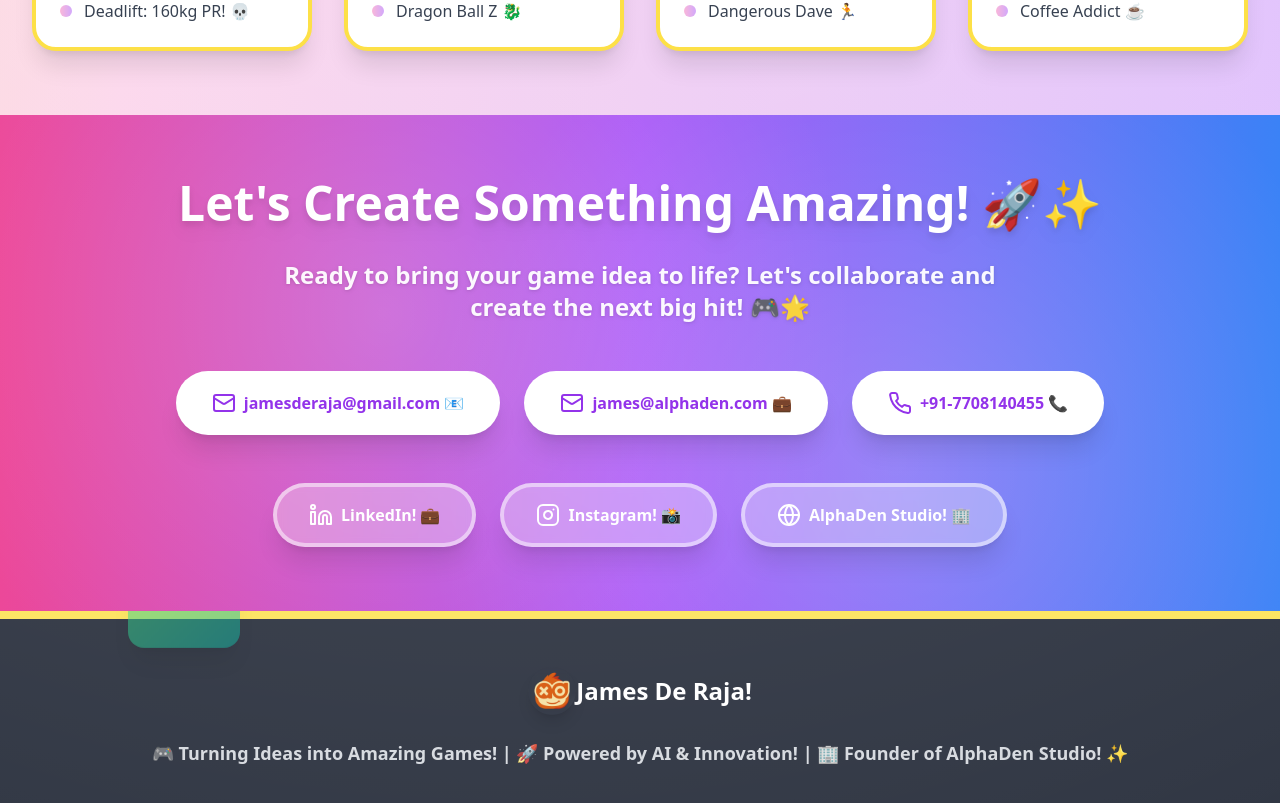
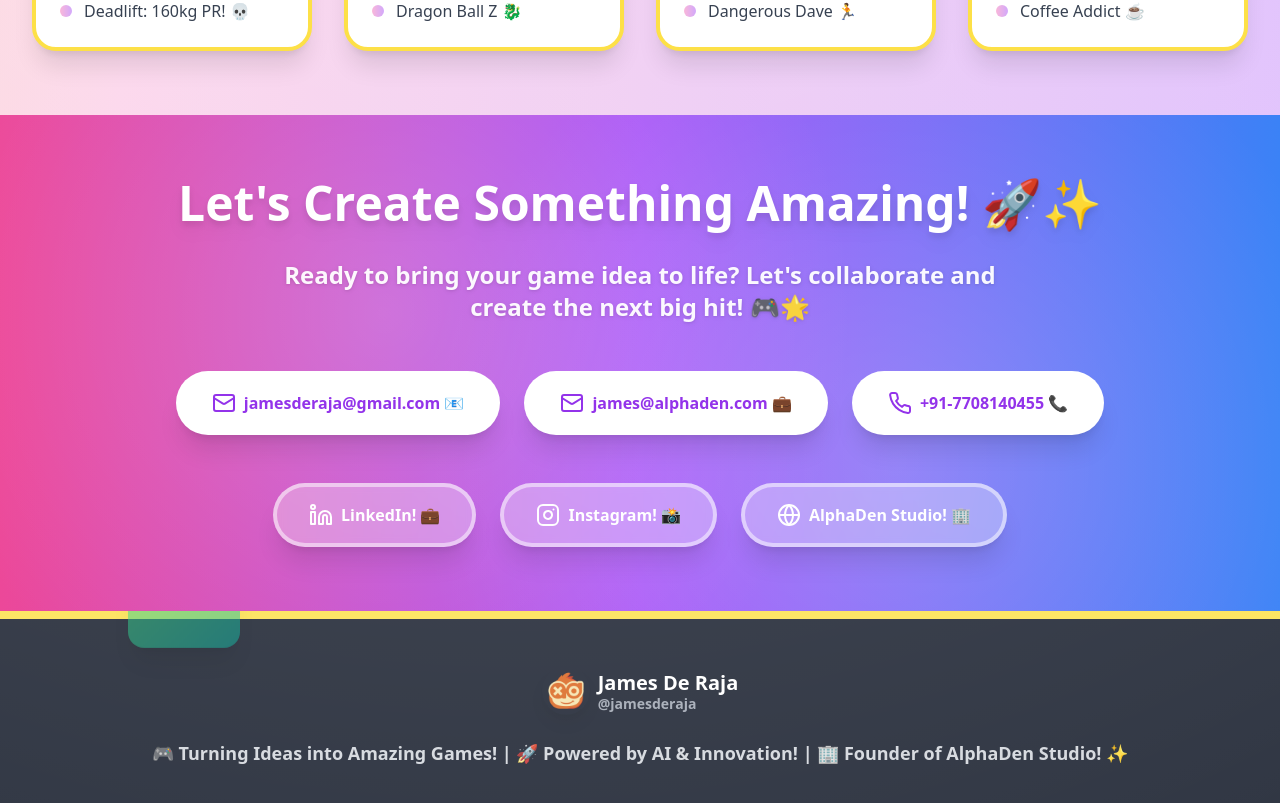
Before and after one commit to JamesDeRaja/portfolio, a React (Vite) app: page / in a window 1280 px wide. Shown: the part 6837-7640 px from the top of the page. Built offline with nearby package versions, Linux system fonts and the light colour scheme.

Commit message:
Update App.tsx

```diff
--- a/src/App.tsx
+++ b/src/App.tsx
@@ -542,7 +542,7 @@ function App() {
             Featured Games! 🎮✨
           </h2>
           <div className="grid md:grid-cols-2 lg:grid-cols-2 gap-8">
-            <a href="https://play.google.com/store/apps/details?id=com.AlphaDen.BoltPop3D" target="_blank" rel="noopener noreferrer" className="bg-gradient-to-br from-amber-200 via-orange-200 to-yellow-300 p-8 rounded-2xl shadow-lg hover:shadow-xl transition-all duration-300 hover:scale-105 border border-white/50 relative overflow-hidden block cursor-pointer">
+            <a href="https://boltpop3d.netlify.app/" target="_blank" rel="noopener noreferrer" className="bg-gradient-to-br from-amber-200 via-orange-200 to-yellow-300 p-8 rounded-2xl shadow-lg hover:shadow-xl transition-all duration-300 hover:scale-105 border border-white/50 relative overflow-hidden block cursor-pointer">
               {/* Lightning pattern background */}
               <div className="absolute inset-0 opacity-10">
                 <div className="absolute top-4 left-4 text-yellow-600">
@@ -579,7 +579,7 @@ function App() {
               </div>
             </a>
 
-            <a href="https://play.google.com/store/apps/details?id=com.AlphaDen.AuqaSpin" target="_blank" rel="noopener noreferrer" className="bg-gradient-to-br from-cyan-200 via-blue-200 to-indigo-300 p-8 rounded-2xl shadow-lg hover:shadow-xl transition-all duration-300 hover:scale-105 border border-white/50 relative overflow-hidden block cursor-pointer">
+            <a href="https://aquaspin.netlify.app/" target="_blank" rel="noopener noreferrer" className="bg-gradient-to-br from-cyan-200 via-blue-200 to-indigo-300 p-8 rounded-2xl shadow-lg hover:shadow-xl transition-all duration-300 hover:scale-105 border border-white/50 relative overflow-hidden block cursor-pointer">
               {/* Water droplet pattern background */}
               <div className="absolute inset-0 opacity-15">
                 <div className="absolute top-6 right-6 text-blue-500">
@@ -616,7 +616,7 @@ function App() {
               </div>
             </a>
 
-            <a href="https://play.google.com/store/apps/details?id=com.AlphaDen.CollectFlowers" target="_blank" rel="noopener noreferrer" className="bg-gradient-to-br from-pink-200 via-rose-200 to-green-200 p-8 rounded-2xl shadow-lg hover:shadow-xl transition-all duration-300 hover:scale-105 border border-white/50 relative overflow-hidden block cursor-pointer">
+            <a href="https://collectflowers.netlify.app/" target="_blank" rel="noopener noreferrer" className="bg-gradient-to-br from-pink-200 via-rose-200 to-green-200 p-8 rounded-2xl shadow-lg hover:shadow-xl transition-all duration-300 hover:scale-105 border border-white/50 relative overflow-hidden block cursor-pointer">
               {/* Flower pattern background */}
               <div className="absolute inset-0 opacity-12">
                 <div className="absolute top-4 right-4 text-pink-500">
@@ -653,7 +653,7 @@ function App() {
               </div>
             </a>
 
-            <a href="https://play.google.com/store/apps/details?id=com.AlphaDen.NewspaperMaker" target="_blank" rel="noopener noreferrer" className="bg-gradient-to-br from-slate-200 via-gray-200 to-blue-200 p-8 rounded-2xl shadow-lg hover:shadow-xl transition-all duration-300 hover:scale-105 border border-white/50 relative overflow-hidden block cursor-pointer">
+            <a href="https://newspapermaker.netlify.app/" target="_blank" rel="noopener noreferrer" className="bg-gradient-to-br from-slate-200 via-gray-200 to-blue-200 p-8 rounded-2xl shadow-lg hover:shadow-xl transition-all duration-300 hover:scale-105 border border-white/50 relative overflow-hidden block cursor-pointer">
               {/* Newspaper/document pattern background */}
               <div className="absolute inset-0 opacity-10">
                 <div className="absolute top-6 left-6 text-slate-600">
@@ -706,7 +706,7 @@ function App() {
               development process.
             </p>
             <a
-              href="https://alphaden.club"
+              href="mailto:james@alphaden.com"
               target="_blank"
               rel="noopener noreferrer"
               className="inline-flex items-center gap-3 bg-gradient-to-r from-purple-600 to-blue-600 hover:from-purple-700 hover:to-blue-700 text-white font-semibold px-8 py-4 rounded-full transition-all duration-300 transform hover:scale-105 shadow-lg hover:shadow-xl"
@@ -986,14 +986,22 @@ function App() {
       <footer className="bg-gray-900 text-white py-12 border-t-8 border-yellow-300">
         <div className="max-w-7xl mx-auto px-4 sm:px-6 lg:px-8 text-center">
           <div className="flex items-center justify-center mb-6">
-            <div className="w-12 h-12 bg-white/0 rounded-full shadow-lg backdrop-blur-sm overflow-hidden">
-              <img
-                src="/images/DP.png"
-                alt="Profile Picture"
-                className="w-12 h-12 rounded-full object-cover"
-              />
-            </div>
-            <span className="text-2xl font-black">James De Raja! </span>
+            <div className="flex items-center">
+  {/* Icon */}
+  <div className="w-12 h-12 rounded-full overflow-hidden shadow-lg mr-2">
+    <img
+      src="/images/DP.png"
+      alt="Profile Picture"
+      className="w-full h-full object-cover"
+    />
+  </div>
+
+  {/* Text block — left-aligned and vertically centered */}
+  <div className="flex flex-col justify-center text-left">
+    <span className="text-xl font-black leading-tight text-white">James De Raja</span>
+    <span className="text-sm font-semibold text-gray-400 leading-tight">@jamesderaja</span>
+  </div>
+</div>
           </div>
           <p className="text-gray-300 font-bold text-lg">
             🎮 Turning Ideas into Amazing Games! | 🚀 Powered by AI & Innovation! | 🏢 Founder of AlphaDen Studio! ✨
```
